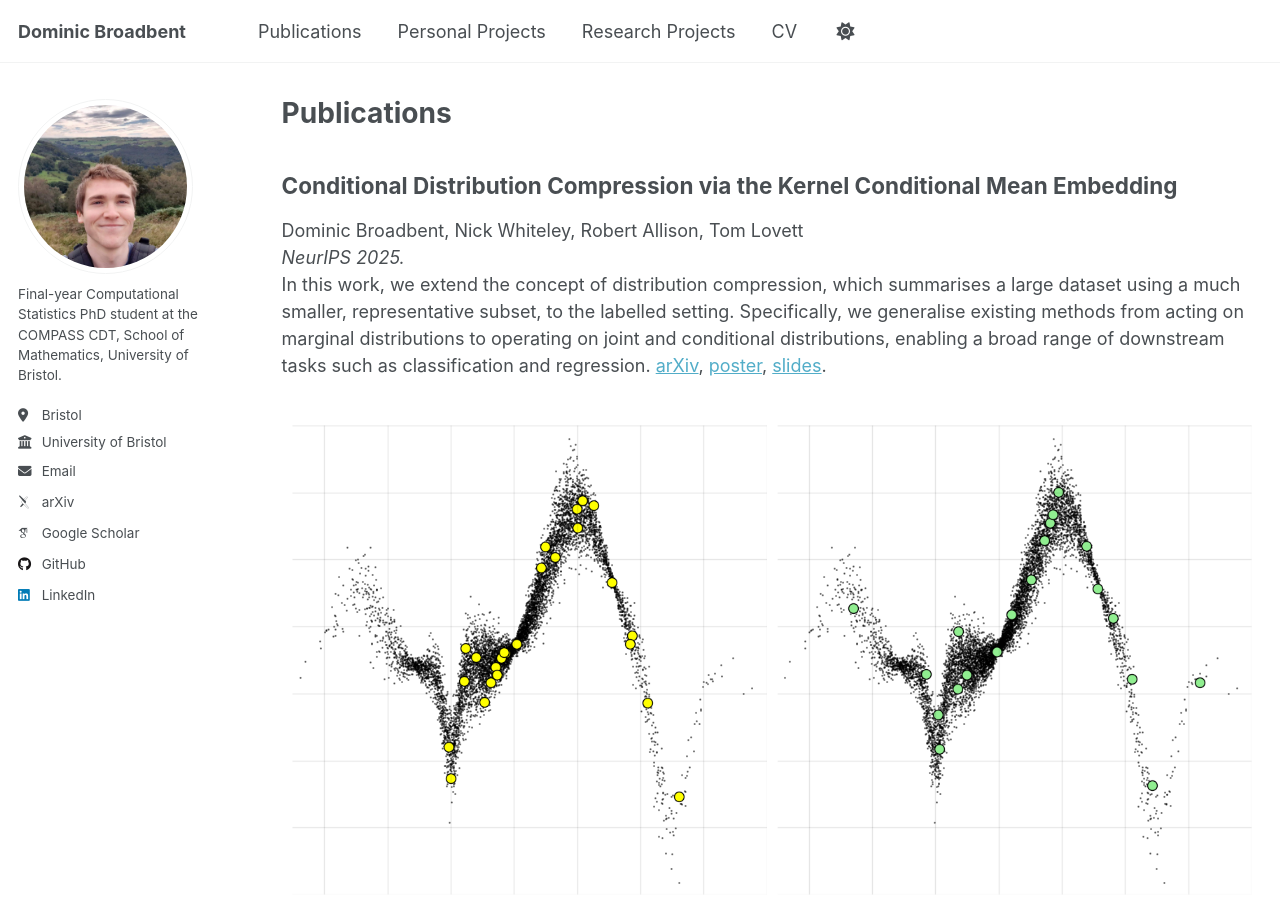
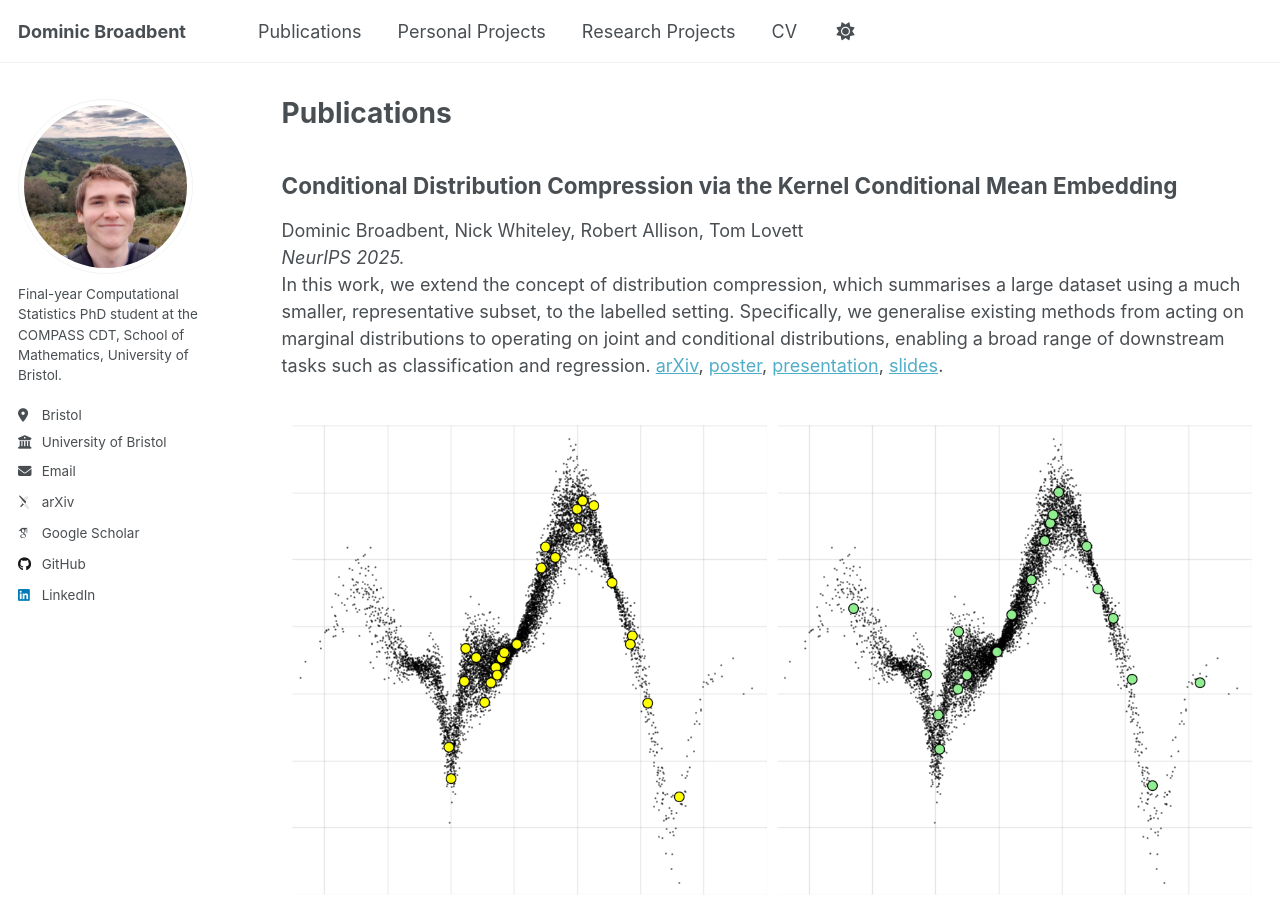
Before and after one commit to dominicjbroadbent/dominicjbroadbent.github.io, a Jekyll site: the page built from _pages/publications.md, in a window 1280 px wide and 900 px high. Built offline with Jekyll 4.4.1, drawn with Linux system fonts in a browser that asks for light colours; some web fonts are replaced; a script that is not in the unit is left out.

Commit message:
Update publications.md

```diff
--- a/_pages/publications.md
+++ b/_pages/publications.md
@@ -17,6 +17,7 @@ Dominic Broadbent, Nick Whiteley, Robert Allison, Tom Lovett
 In this work, we extend the concept of distribution compression, which summarises a large dataset using a much smaller, representative subset, to the labelled setting. Specifically, we generalise existing methods from acting on marginal distributions to operating on joint and conditional distributions, enabling a broad range of downstream tasks such as classification and regression.
 [arXiv](https://arxiv.org/abs/2504.10139),
 [poster](/files/conditional_compression_poster.pdf),
+[presentation](https://recorder-v3.slideslive.com/#/share?share=104112&s=945e3425-92f8-4c0f-a574-9ec4a41417ee),
 [slides](/files/conditional_compression_slides.pdf).
 
 <figure>
```
